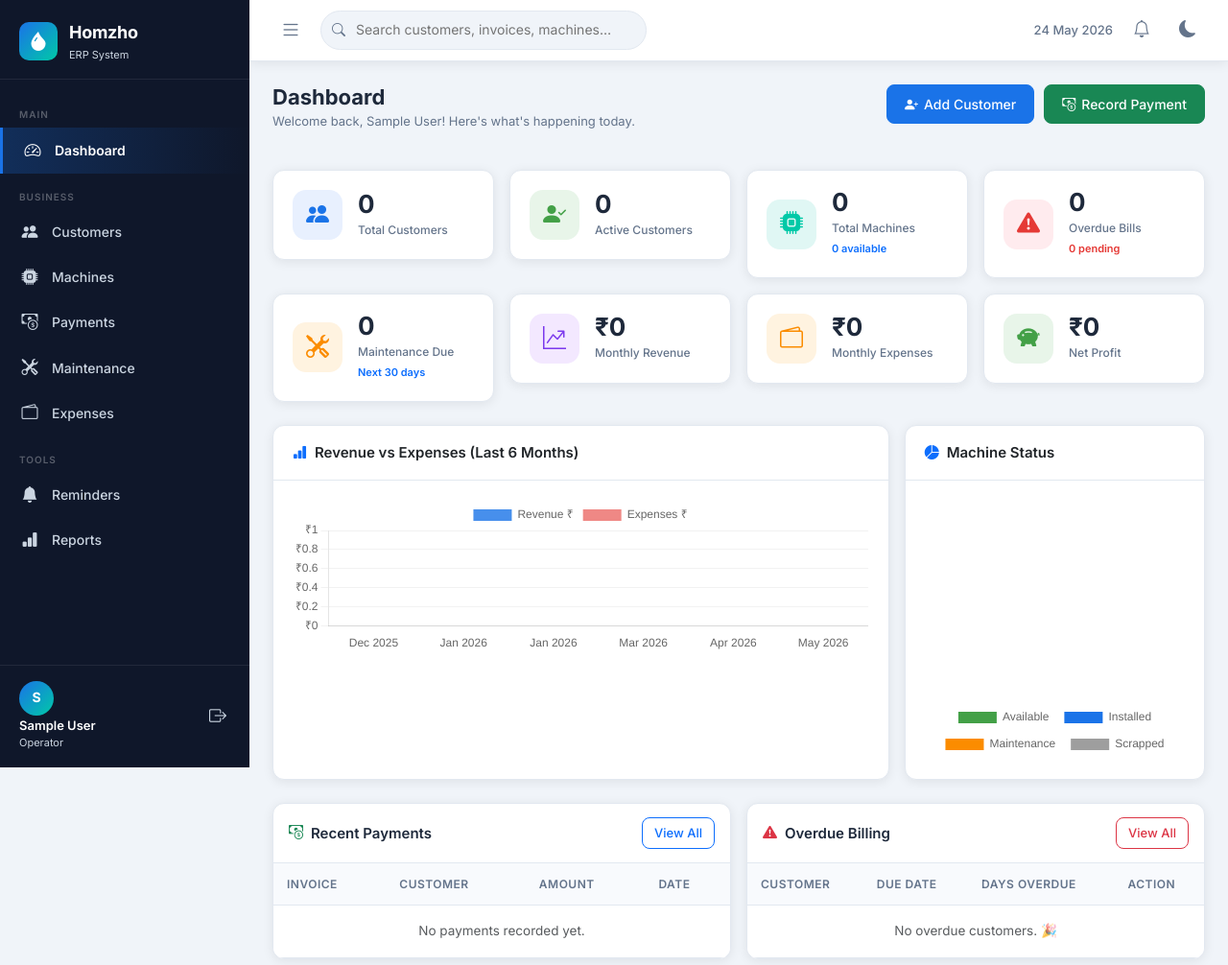
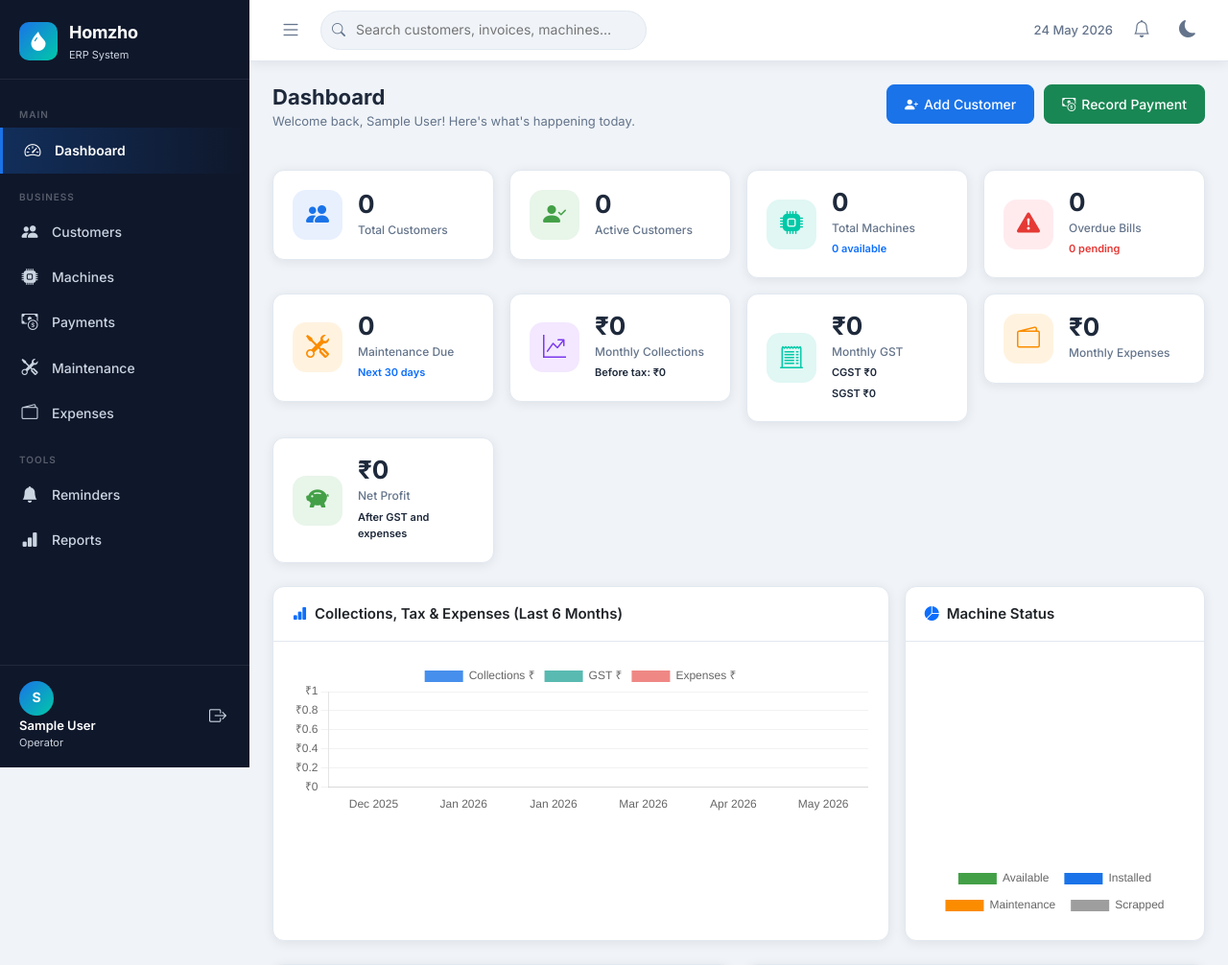
Before and after one commit to shubhpatha/homzho_ERP, a Flask app: page / in a window 1280 px wide. Shown: the top 1006 px of the page at 96% size. Run offline with Flask 3, Linux system fonts and the light colour scheme; the visitor is signed in with stand-in values (Sample User, id 1); data that the repository does not hold is empty; some libraries are stand-ins or nearby versions.

Commit message:
Local changes before pull

```diff
--- a/routes/payment_routes.py
+++ b/routes/payment_routes.py
@@ -11,6 +11,7 @@ from models.customer import Customer
 from models.payment import Payment
 from models.plan import Plan
 from utils.helpers import log_activity, get_page_items, generate_invoice_no
+from utils.tax import calculate_inclusive_gst
 
 payment_bp = Blueprint('payments', __name__, url_prefix='/payments')
 
@@ -172,7 +173,15 @@ def view(payment_id):
         return redirect(url_for('dashboard.index'))
 
     payment = db.get_or_404(Payment, payment_id)
-    return render_template('payments/view.html', payment=payment, active_page='payments')
+    invoice_amount = payment.amount_due or payment.amount_paid
+    invoice_tax = calculate_inclusive_gst(invoice_amount)
+    return render_template(
+        'payments/view.html',
+        payment=payment,
+        invoice_amount=invoice_amount,
+        invoice_tax=invoice_tax,
+        active_page='payments',
+    )
 
 
 # ---------------------------------------------------------------------------
--- a/services/dashboard_service.py
+++ b/services/dashboard_service.py
@@ -9,6 +9,7 @@ from models.machine import Machine
 from models.payment import Payment
 from models.maintenance import Maintenance
 from models.expense import Expense
+from utils.tax import calculate_inclusive_gst
 
 
 def get_dashboard_stats() -> dict:
@@ -53,6 +54,7 @@ def get_dashboard_stats() -> dict:
     ).filter(
         Payment.payment_date >= first_of_month
     ).scalar() or 0
+    monthly_tax = calculate_inclusive_gst(monthly_revenue)
 
     # Monthly expenses (current month)
     monthly_expenses = db.session.query(
@@ -60,6 +62,7 @@ def get_dashboard_stats() -> dict:
     ).filter(
         Expense.expense_date >= first_of_month
     ).scalar() or 0
+    monthly_net_profit = monthly_tax['taxable_amount'] - float(monthly_expenses)
 
     return {
         'total_customers': total_customers,
@@ -69,8 +72,13 @@ def get_dashboard_stats() -> dict:
         'pending_billing': pending_billing,
         'overdue_billing': overdue_billing,
         'upcoming_maintenance': upcoming_maintenance,
-        'monthly_revenue': round(monthly_revenue, 2),
-        'monthly_expenses': round(monthly_expenses, 2),
+        'monthly_revenue': round(float(monthly_revenue), 2),
+        'monthly_taxable_revenue': round(monthly_tax['taxable_amount'], 2),
+        'monthly_cgst': round(monthly_tax['cgst_amount'], 2),
+        'monthly_sgst': round(monthly_tax['sgst_amount'], 2),
+        'monthly_tax_paid': round(monthly_tax['total_tax_amount'], 2),
+        'monthly_expenses': round(float(monthly_expenses), 2),
+        'monthly_net_profit': round(monthly_net_profit, 2),
     }
 
 
@@ -92,10 +100,13 @@ def get_monthly_collections(months: int = 6) -> list:
             Payment.payment_date >= month_start,
             Payment.payment_date < month_end
         ).scalar() or 0
+        tax = calculate_inclusive_gst(total)
 
         result.append({
             'month': month_start.strftime('%b %Y'),
             'total': round(float(total), 2),
+            'taxable': round(tax['taxable_amount'], 2),
+            'tax_paid': round(tax['total_tax_amount'], 2),
         })
     return result
 
--- a/templates/dashboard.html
+++ b/templates/dashboard.html
@@ -83,7 +83,19 @@
       <div class="stat-icon purple"><i class="bi bi-graph-up-arrow"></i></div>
       <div>
         <div class="stat-value" id="kpi-revenue">₹{{ '{:,.0f}'.format(stats.monthly_revenue) }}</div>
-        <div class="stat-label">Monthly Revenue</div>
+        <div class="stat-label">Monthly Collections</div>
+        <div class="stat-change">Before tax: ₹{{ '{:,.0f}'.format(stats.monthly_taxable_revenue) }}</div>
+      </div>
+    </div>
+  </div>
+  <div class="col-6 col-md-4 col-xl-3">
+    <div class="stat-card">
+      <div class="stat-icon teal"><i class="bi bi-receipt-cutoff"></i></div>
+      <div>
+        <div class="stat-value">₹{{ '{:,.0f}'.format(stats.monthly_tax_paid) }}</div>
+        <div class="stat-label">Monthly GST</div>
+        <div class="stat-change">CGST ₹{{ '{:,.0f}'.format(stats.monthly_cgst) }}</div>
+        <div class="stat-change">SGST ₹{{ '{:,.0f}'.format(stats.monthly_sgst) }}</div>
       </div>
     </div>
   </div>
@@ -100,8 +112,9 @@
     <div class="stat-card">
       <div class="stat-icon green"><i class="bi bi-piggy-bank-fill"></i></div>
       <div>
-        <div class="stat-value">₹{{ '{:,.0f}'.format(stats.monthly_revenue - stats.monthly_expenses) }}</div>
+        <div class="stat-value">₹{{ '{:,.0f}'.format(stats.monthly_net_profit) }}</div>
         <div class="stat-label">Net Profit</div>
+        <div class="stat-change">After GST and expenses</div>
       </div>
     </div>
   </div>
@@ -113,7 +126,7 @@
     <div class="card h-100">
       <div class="card-header">
         <i class="bi bi-bar-chart-fill text-primary"></i>
-        Revenue vs Expenses (Last 6 Months)
+        Collections, Tax & Expenses (Last 6 Months)
       </div>
       <div class="card-body">
         <canvas id="revenueChart" height="80"></canvas>
@@ -221,9 +234,15 @@ new Chart(ctx, {
     labels: collections.map(d => d.month),
     datasets: [
       {
-        label: 'Revenue ₹',
+        label: 'Collections ₹',
         data: collections.map(d => d.total),
         backgroundColor: 'rgba(26,115,232,0.8)',
+        borderRadius: 6,
+      },
+      {
+        label: 'GST ₹',
+        data: collections.map(d => d.tax_paid),
+        backgroundColor: 'rgba(0,150,136,0.65)',
         borderRadius: 6,
       },
       {
--- /dev/null
+++ b/utils/tax.py
@@ -0,0 +1,23 @@
+"""
+utils/tax.py - GST calculations for inclusive plan pricing.
+"""
+
+CGST_RATE = 0.09
+SGST_RATE = 0.09
+TOTAL_GST_RATE = CGST_RATE + SGST_RATE
+
+
+def calculate_inclusive_gst(amount):
+    """Return GST breakup when `amount` already includes CGST and SGST."""
+    gross_amount = float(amount or 0)
+    taxable_amount = gross_amount / (1 + TOTAL_GST_RATE)
+    cgst_amount = taxable_amount * CGST_RATE
+    sgst_amount = taxable_amount * SGST_RATE
+
+    return {
+        'gross_amount': gross_amount,
+        'taxable_amount': taxable_amount,
+        'cgst_amount': cgst_amount,
+        'sgst_amount': sgst_amount,
+        'total_tax_amount': cgst_amount + sgst_amount,
+    }
```
Also changed, not shown: models/plan.py (+11 -7 lines), routes/report_routes.py (+36 -4 lines), templates/payments/view.html (+39 -9 lines), templates/reports.html (+31 -3 lines), static/img/homzho-logo.png (added).
